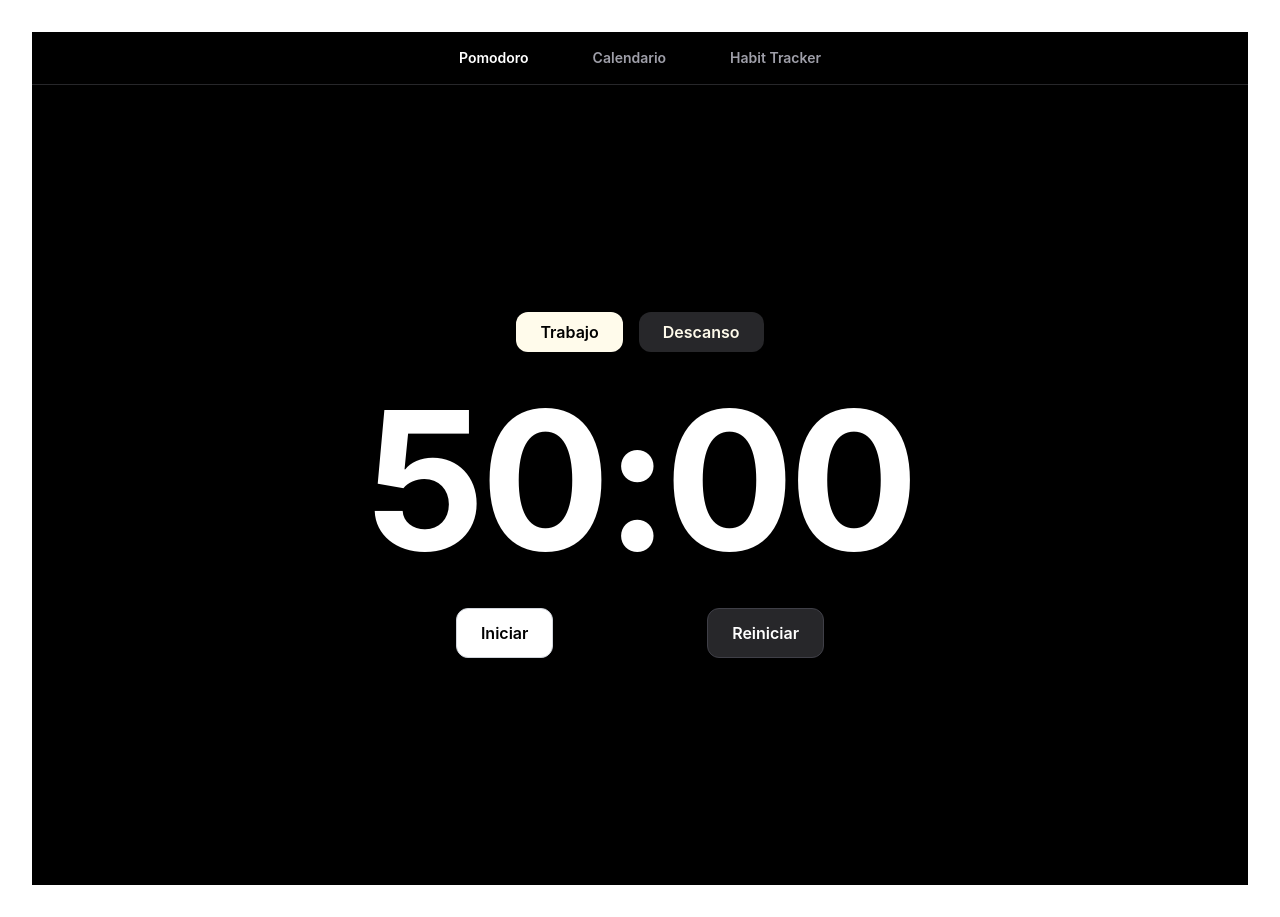
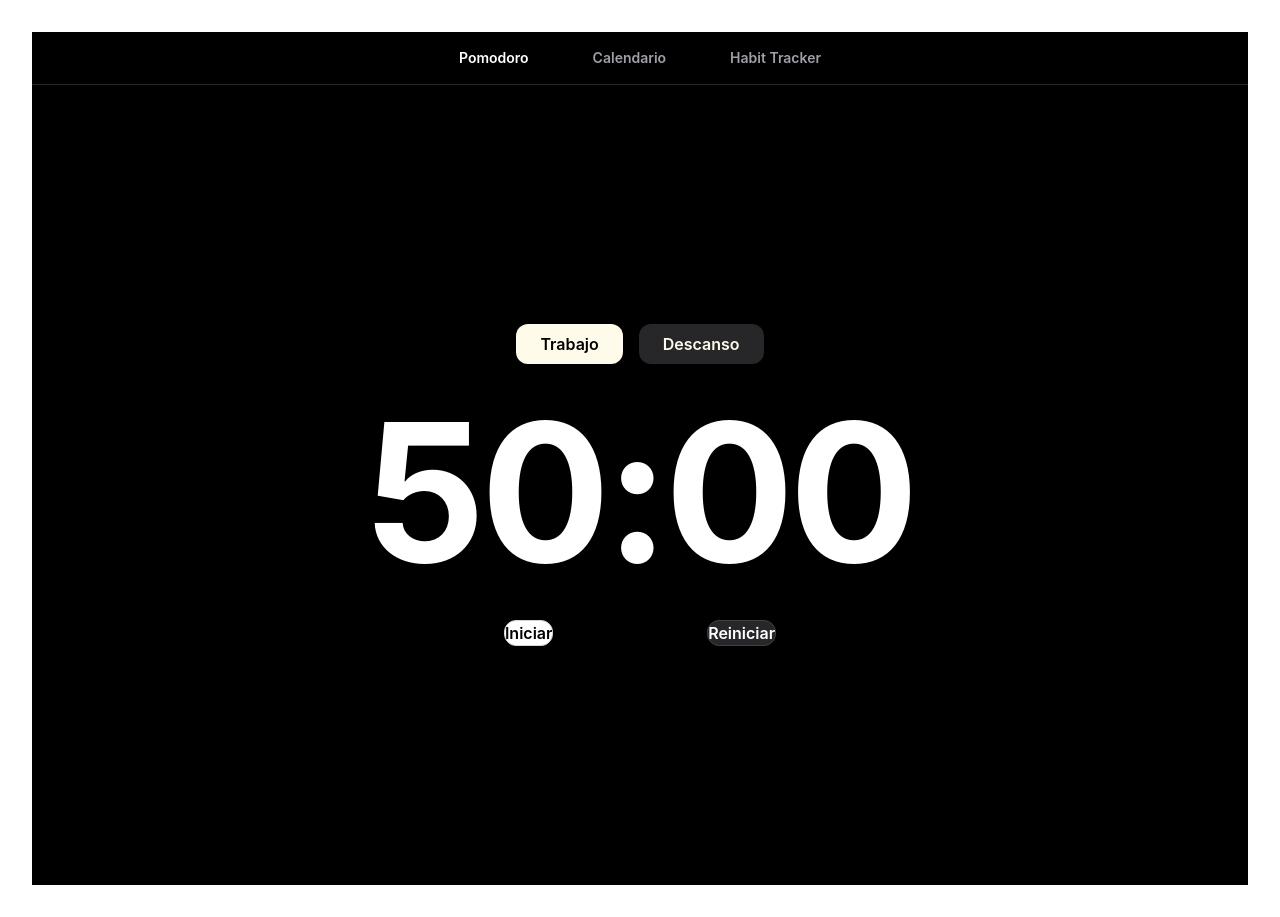
Before and after one commit to JuanK854/TimeMaster, a React (Vite) app: page / in a window 1280 px wide. Built offline with nearby package versions, Linux system fonts and the light colour scheme.

Commit message:
fix: agrego el prop className
para cambiar el estandar visual en otros componentes

```diff
--- a/src/components/atoms/Button.jsx
+++ b/src/components/atoms/Button.jsx
@@ -1,5 +1,5 @@
 
-export default function Button({ children, onClick, type, variant }) {
+export default function Button({ children, onClick, type, variant, className }) {
     const estilos = variant === 'primary'
         ? "bg-white text-black border border-gray-300 hover:bg-gray-100"
         : "bg-zinc-800 text-white border border-zinc-700 hover:bg-zinc-700"
@@ -8,7 +8,7 @@ export default function Button({ children, onClick, type, variant }) {
         <button
             onClick={onClick}
             type={type}
-            className={`${estilos} rounded-xl px-6 py-3 font-semibold cursor-pointer`}
+            className={`${estilos} ${className} rounded-xl font-semibold cursor-pointer`}
         >
             {children}
         </button>
```
